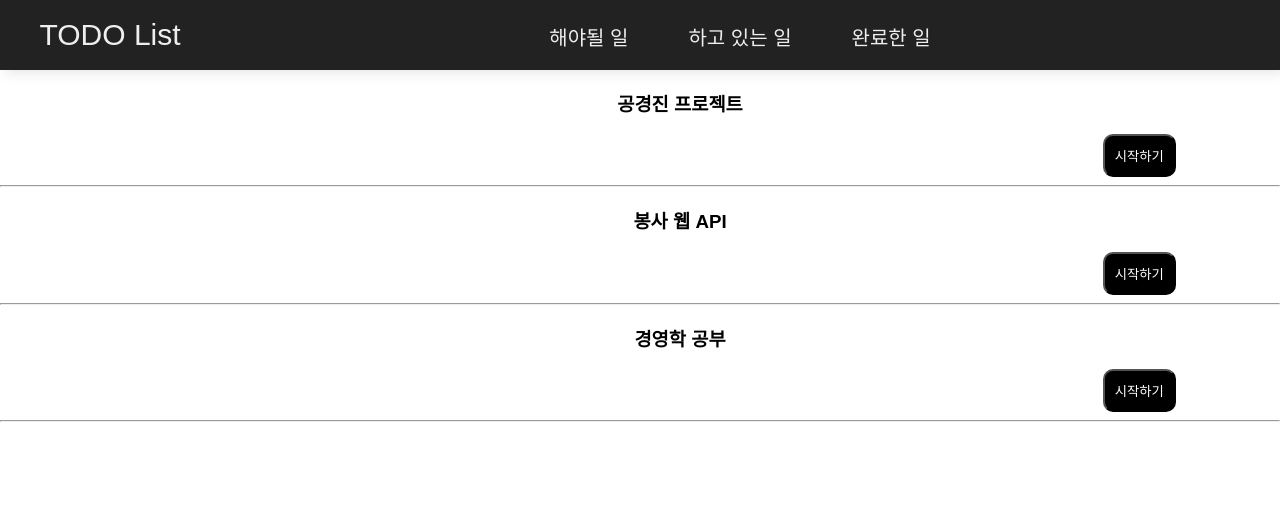
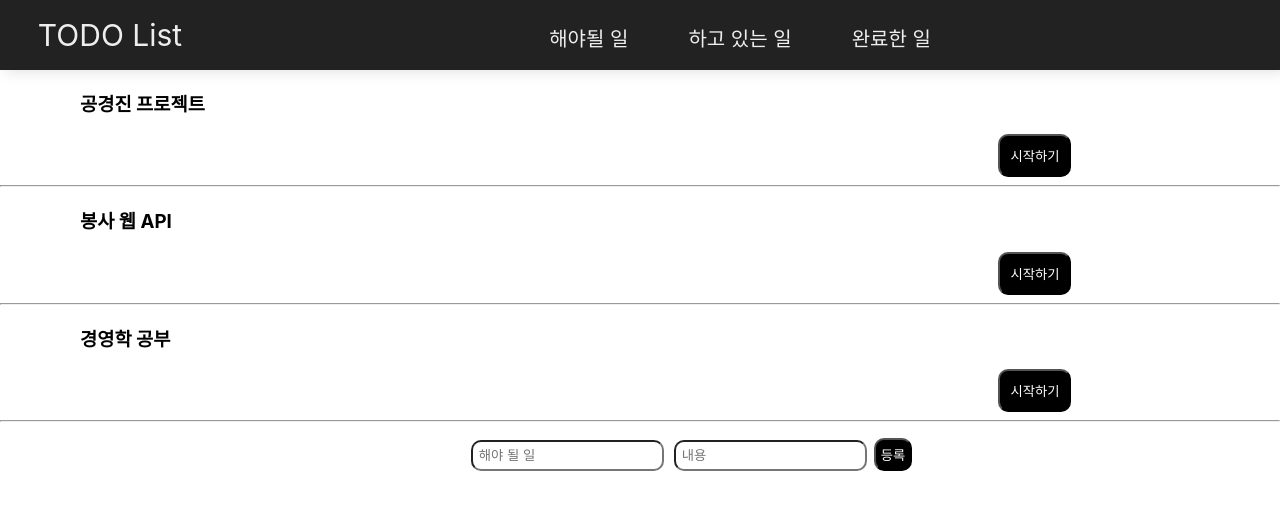
Before and after one commit to chobkyu/TODO-list-with-React, a React (Create React App) app in the folder my-app/: page / in a window 1280 px wide. Shown: the top 510 px of the page. Built offline with nearby package versions, Linux system fonts and the light colour scheme.

Commit message:
해야될 일 추가 구현

```diff
--- a/my-app/src/App.css
+++ b/my-app/src/App.css
@@ -2,6 +2,7 @@
   font-family: sans-serif;
   text-align: center;
 }
+
 .App {
   text-align: center;
 }
--- a/my-app/src/App.tsx
+++ b/my-app/src/App.tsx
@@ -32,7 +32,7 @@ function App() {
 
 
   return (
-    <div className="App">
+    <div>
      <BrowserRouter>
         <Header />
         <Routes>
@@ -40,7 +40,7 @@ function App() {
             element={
               <Main
                 topics={topics}
-                //getValue={getValue}
+                getValue={getValue}
                // gettoDoing={gettoDoing}
               />
             }/>
--- a/my-app/src/CreateTodo.tsx
+++ b/my-app/src/CreateTodo.tsx
@@ -1,6 +1,6 @@
 import React from 'react';
-/*
-function CreateTodo({title,body,onChange, onCreate}){
+
+function CreateTodo(props:any){
     return(
         <div >
         <div className='input-todo'>
@@ -8,21 +8,21 @@ function CreateTodo({title,body,onChange, onCreate}){
                 className='input'
                 name="title"
                 placeholder="해야 될 일"
-                onChange={onChange}
-                value={title}
+                onChange={props.onChange}
+                value={props.title}
             ></input>
             <input
                 className='input'
                 name="body"
                 placeholder="내용"
-                onChange={onChange}
-                value={body}
+                onChange={props.onChange}
+                value={props.body}
             />
-            <button className='btn-input' onClick={onCreate}>등록</button>
+            <button className='btn-input' onClick={props.onCreate}>등록</button>
         </div>
 
     </div>
     )
 }
-*/
-//export default CreateTodo;
+
+export default CreateTodo;
--- a/my-app/src/Main.tsx
+++ b/my-app/src/Main.tsx
@@ -2,7 +2,7 @@ import React from "react";
 import {  useState } from "react";
 import Topics from "./App";
 import ToDO from "./ToDO";
-//import CreateTodo from "./CreateTodo";
+import CreateTodo from "./CreateTodo";
 
 export interface Topics {
   topics:Topics;
@@ -16,8 +16,8 @@ function Main(props:any) {
 
 
       const { title, body } = inputs;
-    /*
-      const onChange = (e) => {
+
+      const onChange = (e:any) => {
         const { name, value } = e.target;
         setInputs({
           ...inputs,
@@ -32,7 +32,7 @@ function Main(props:any) {
           title: "",
           body: ""
         });
-      };*/
+      };
 
       const getTextValue = (title:string, body:string) => {
         //하고 있는 일 추가함
@@ -58,6 +58,11 @@ function Main(props:any) {
               getTextValue={getTextValue}
             />
           ))}
+          <CreateTodo
+            title={title}
+            body={body}
+            onChange={onChange}
+            onCreate={onCreate}/>
         </div>
       );
 }
```
Lines whose indentation alone changed are shown as unchanged.
